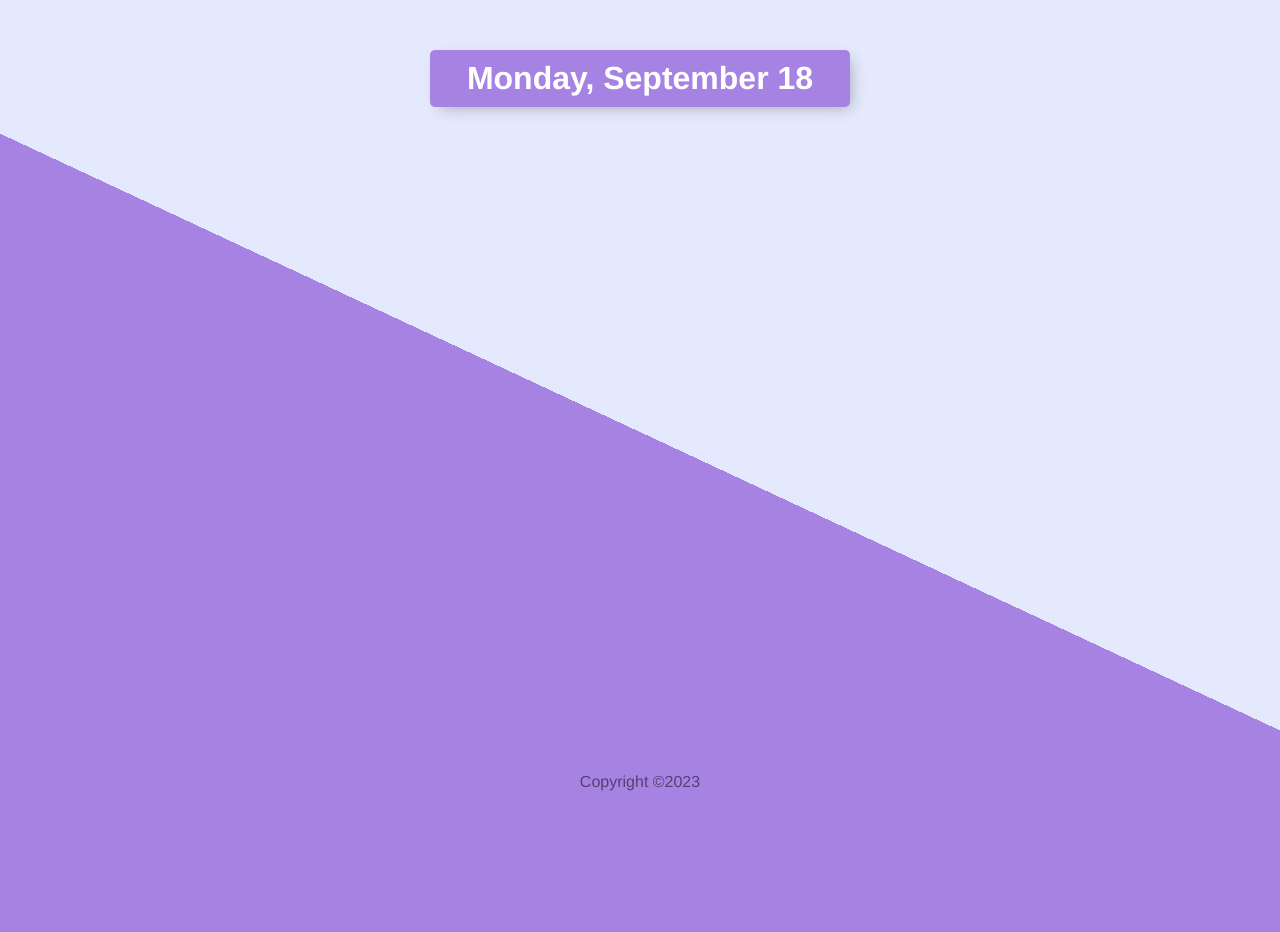
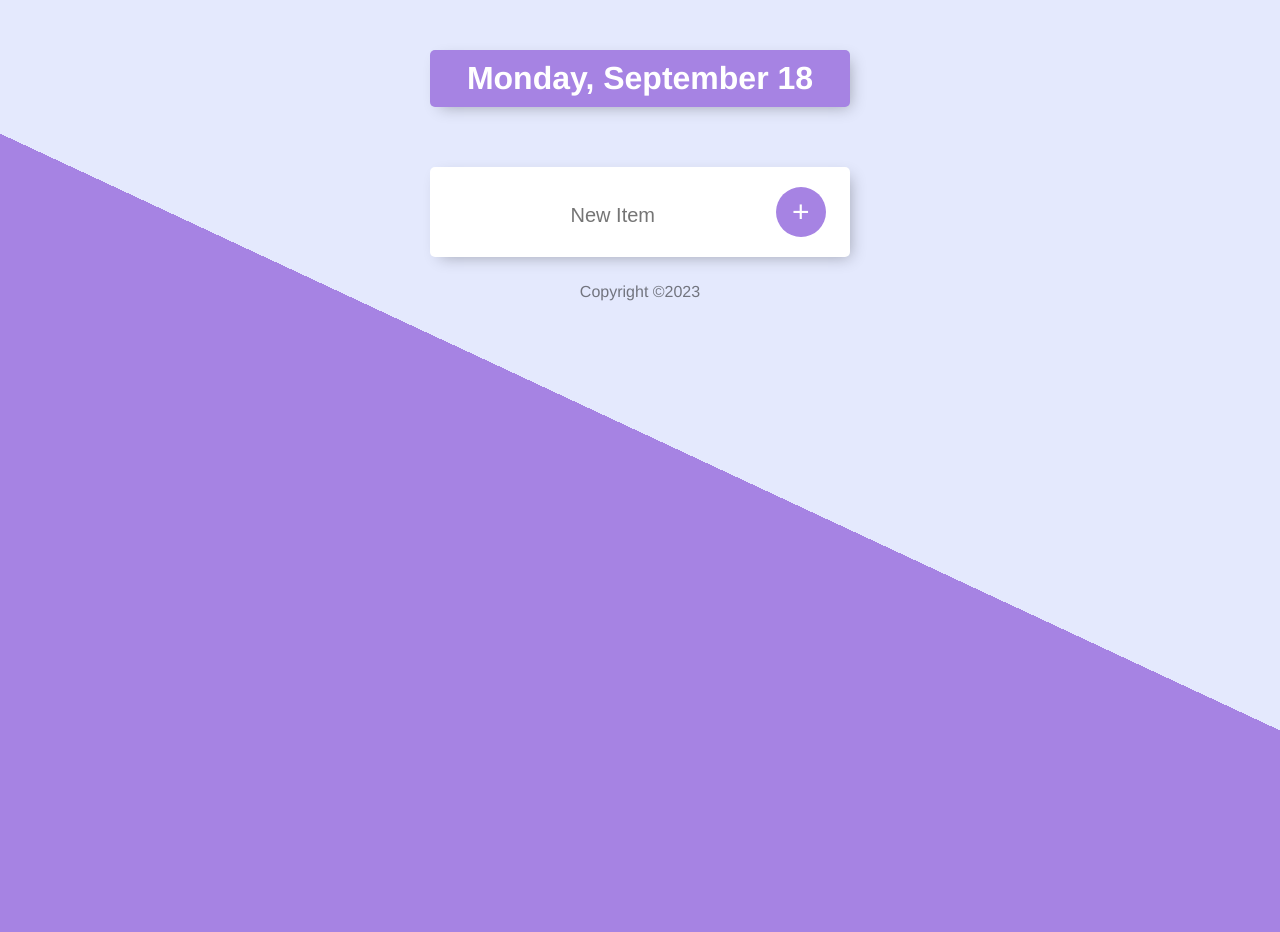
Before and after one commit to enochmakafui/Todo-app, a Node server app: page / in a window 1280 px wide. Shown: the part 68-1000 px from the top of the page. Run offline with Node 20, Linux system fonts and the light colour scheme; some libraries are stand-ins or nearby versions.

Commit message:
complete project

```diff
--- a/index.js
+++ b/index.js
@@ -1,19 +1,44 @@
-import express from "express";
-import bodyParser from "body-parser";
+// import express from "express";
+const express = require('express');
+const bodyParser = require('body-parser');
+// import bodyParser from "body-parser";
 
 const app = express();
 const port = 3000;
+const todayList = [];
+const worklist = [];
 app.use(express.static("public"));
 
 app.use(bodyParser.urlencoded({ extended: true }));
 
 app.get("/",(req,res)=>{
 
-    res.render("index.ejs")
+    res.render("index.ejs",{
+        todayList
+    })
 })
 
 app.get("/work",(req,res)=>{
-    res.render("worklist.ejs")
+    res.render("worklist.ejs",{
+        worklist
+    })
+})
+
+app.post("/submitToday",(req,res)=>{
+
+    // console.log(req.body);
+    todayList.push(req.body["todoName"]);
+    res.render("index.ejs",{
+        todayList
+    })
+})
+app.post("/submitWork",(req,res)=>{
+
+    // console.log(req.body);
+    worklist.push(req.body["todoName"]);
+    res.render("worklist.ejs",{
+        worklist
+    })
 })
 
 app.listen(port,(req,res)=>{
--- a/package.json
+++ b/package.json
@@ -11,7 +11,9 @@
   "author": "",
   "license": "ISC",
   "dependencies": {
+    "body-parser": "^1.20.2",
     "ejs": "^3.1.9",
-    "express": "^4.18.2"
+    "express": "^4.18.2",
+    "nodemon": "^3.0.1"
   }
 }
--- a/public/styles/main.css
+++ b/public/styles/main.css
@@ -1,5 +1,4 @@
-html{
-
+html {
   background-color: #e4e9fd;
   background-image: -webkit-linear-gradient(65deg, #a683e3 50%, #e4e9fd 50%);
   min-height: 1000px;
@@ -10,48 +9,102 @@ body {
   flex-direction: column;
   justify-content: stretch;
   min-height: 95vh;
-
 }
-h1{
+h1 {
   background-color: #a683e3;
   color: white;
-   padding:10px;
+  padding: 10px;
   border-radius: 5px;
   width: 400px;
   text-align: center;
   margin: 50px auto;
   box-shadow: 5px 5px 15px -5px rgba(0, 0, 0, 0.3);
 }
-.navbar ul{
+.navbar ul {
   display: flex;
   flex-direction: row;
-    gap:50px;
+  gap: 50px;
   font-size: 1em;
   padding-top: 10px;
 }
-.navbar li{
+.navbar li {
   list-style-type: none;
 }
-.navbar a{
+.navbar a {
   text-decoration: none;
   font-size: 15px;
 }
-.navbar i{
+.navbar i {
   margin-right: 7px;
 }
 
-main{
+main {
   display: flex;
   flex-direction: column;
   justify-content: center;
   align-items: center;
-    gap:50px
+  gap: 10px;
 }
 
-footer{
-    align-self: center;
-    position:absolute;
-    top: 950px;
-    bottom: 0;
-    opacity: 0.5;
+footer {
+  flex: 0 0 auto;
+  color: white;
+  color: rgba(0, 0, 0, 0.5);
+  text-align: center;
 }
+
+.box {
+  background-color: white;
+  width: 400px;
+  border-radius: 5px;
+  box-shadow: 5px 5px 15px -5px rgba(0, 0, 0, 0.3);
+  padding: 10px;
+  margin: 10px auto;
+}
+form {
+  text-align: center;
+}
+input[type="text"] {
+  text-align: center;
+  height: 60px;
+  top: 10px;
+  border: none;
+  background: transparent;
+  font-size: 20px;
+  font-weight: 200px;
+  width: 313px;
+  outline: none;
+}
+input:focus {
+  border-bottom: 3px solid #a683e3;
+}
+.item {
+  border-bottom: 1px solid #f1f1f1;
+  display: flex;
+  margin-bottom: 2px;
+  font-size: 20px;
+}
+input[type="checkbox"] {
+  margin: 20px;
+  text-align: center;
+}
+.todo {
+  font-size: 20px;
+  text-align: center;
+}
+
+.striketodo {
+  text-decoration: line-through;
+  text-decoration-color: #a683e3;
+}
+button {
+  min-height: 50px;
+  width: 50px;
+  border-radius: 50%;
+  border-color: transparent;
+  background-color: #a683e3;
+  color: #fff;
+  font-size: 30px;
+  border-width: 0;
+  margin-top: 10px;
+}
--- a/views/index.ejs
+++ b/views/index.ejs
@@ -1,24 +1,47 @@
 <%- include("partials/header.ejs") %>
+<script src="https://ajax.googleapis.com/ajax/libs/jquery/3.7.1/jquery.min.js"></script>
 
-<% const date = new Date();
-%>
-<%  const months = ["January", "February", "March", "April", "May", "June", "July", "August", "September", "October", "November", "December"];%>
-<%
-    const dayNames = ["Sunday", "Monday", "Tuesday","Wednesday","Thursday","Friday","Saturday"];
-    const day =dayNames[date.getDay()]; %>
-    <%const month = months[date.getMonth()]%>
+<% const date = new Date(); %> <% const
+months = ["January", "February", "March", "April", "May", "June", "July",
+"August", "September", "October", "November", "December"];%> <% const dayNames =
+["Sunday", "Monday", "Tuesday","Wednesday","Thursday","Friday","Saturday"];
+const day =dayNames[date.getDay()]; %> <%const month = months[date.getMonth()]%>
+
+<h1><%= day %>, <%= month %> <%= date.getDate() %></h1>
+
+<div class="box">
+  <% if(locals.todayList){ %>
+        <% for(var i = 0;i<locals.todayList.length;i++) {%>
+            <div class="item">
+             <input type="checkbox" class="check" id="<%= i %>input"/>
+            <p class="todo" id="<%= i %>paragraph"><%= locals.todayList[i] %></p>
+            </div>
+        <% } %>
+  <% } %>
+
+ <script>
+$(".check").on("click",function(){
+  const doneTodo = this.getAttribute("id");
+  if ($(this).prop('checked')) {
+      console.log('Checkbox is checked');
+      $("#"+doneTodo[0]+"paragraph").addClass("striketodo");
+
+    } else {
+      console.log('Checkbox is unchecked');
+      $("#"+doneTodo[0]+"paragraph").removeClass("striketodo");
+
+    }
+})
 
 
-<h1><%=  day %>, <%= month %> <%= date.getDate() %></h1>
-
-
-
-
-
-
-
-
-
+</script>
+  <!-- <input type="checkbox" />
+  <p></p> -->
+  <form action="/submitToday" method="post">
+    <input type="text" placeholder="New Item" name="todoName" />
+    <button type="submit">+</button>
+  </form>
+</div>
 
 
 <%- include("partials/footer.ejs") %>
--- a/views/partials/header.ejs
+++ b/views/partials/header.ejs
@@ -1,14 +1,16 @@
 <!DOCTYPE html>
 <html lang="en">
-
   <head>
-  <meta charset="UTF-8">
-  <meta name="viewport" content="width=device-width, initial-scale=1.0">
+    <meta charset="UTF-8" />
+    <meta name="viewport" content="width=device-width, initial-scale=1.0" />
 
     <!-- Add the link to the CSS stylesheet here -->
     <!-- Hint: the link is relative to the public folder -->
-  <script src="https://kit.fontawesome.com/dc23ddd3fb.js" crossorigin="anonymous"></script>
-  <link rel="stylesheet" href="styles/main.css">
+    <script
+      src="https://kit.fontawesome.com/dc23ddd3fb.js"
+      crossorigin="anonymous"
+    ></script>
+    <link rel="stylesheet" href="styles/main.css" />
 
     <title>Todo app</title>
   </head>
@@ -16,8 +18,16 @@
   <body>
     <div class="navbar">
       <ul>
-        <li><a href="/"><i class="fa-regular fa-calendar-days"></i> Today</a></li>
-        <li><a href="/work"><i class="fa-brands fa-stack-overflow fa-lg"></i>Work</a></li>
+        <li>
+          <a href="/"><i class="fa-regular fa-calendar-days"></i> Today</a>
+        </li>
+        <li>
+          <a href="/work"
+            ><i class="fa-brands fa-stack-overflow fa-lg"></i>Work</a
+          >
+        </li>
       </ul>
     </div>
-  <main>
+    <main></main>
+  </body>
+</html>
```
Also changed, not shown: views/worklist.ejs (+32 -4 lines), 1 other file. Lines whose indentation alone changed are shown as unchanged.
